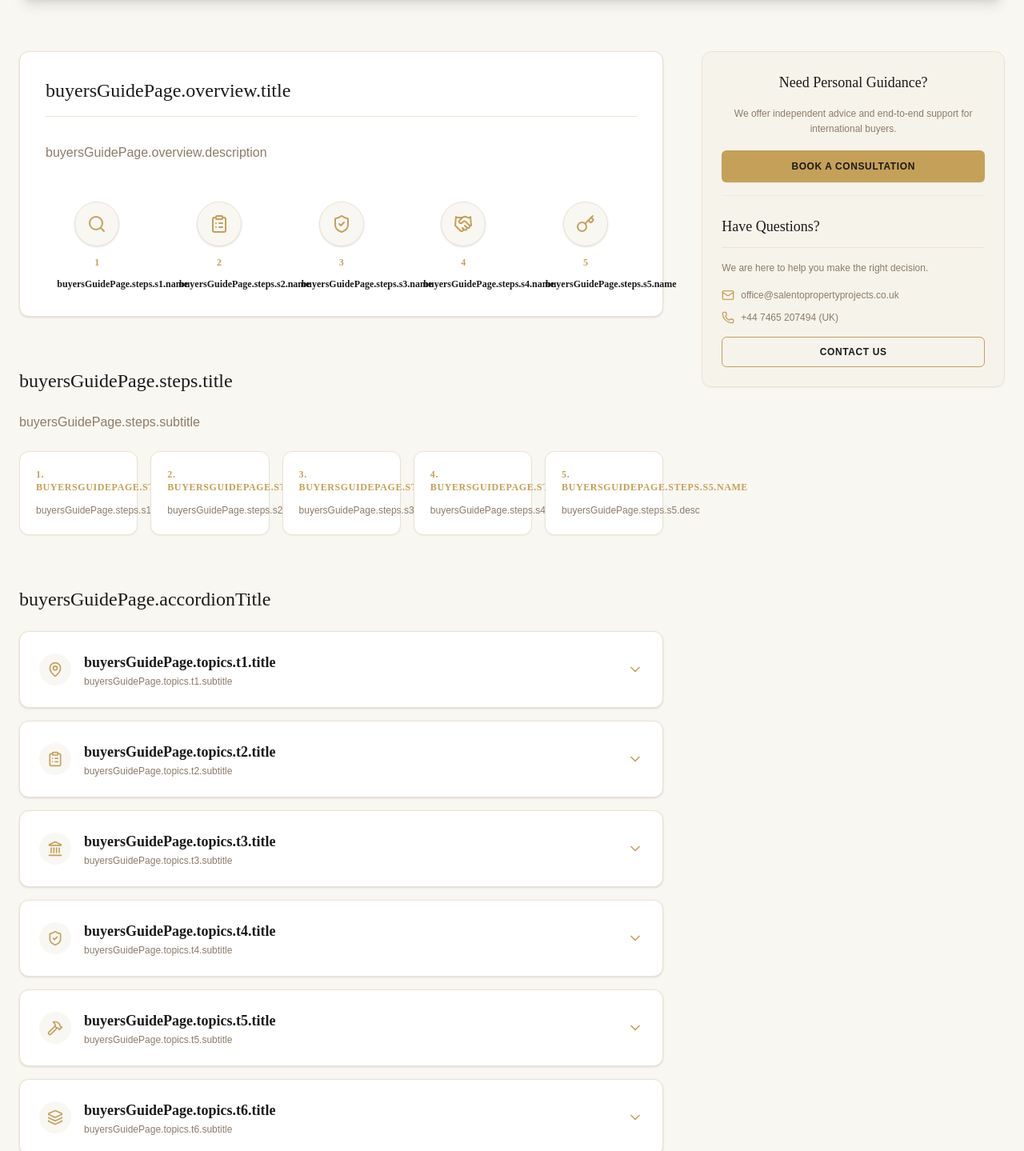
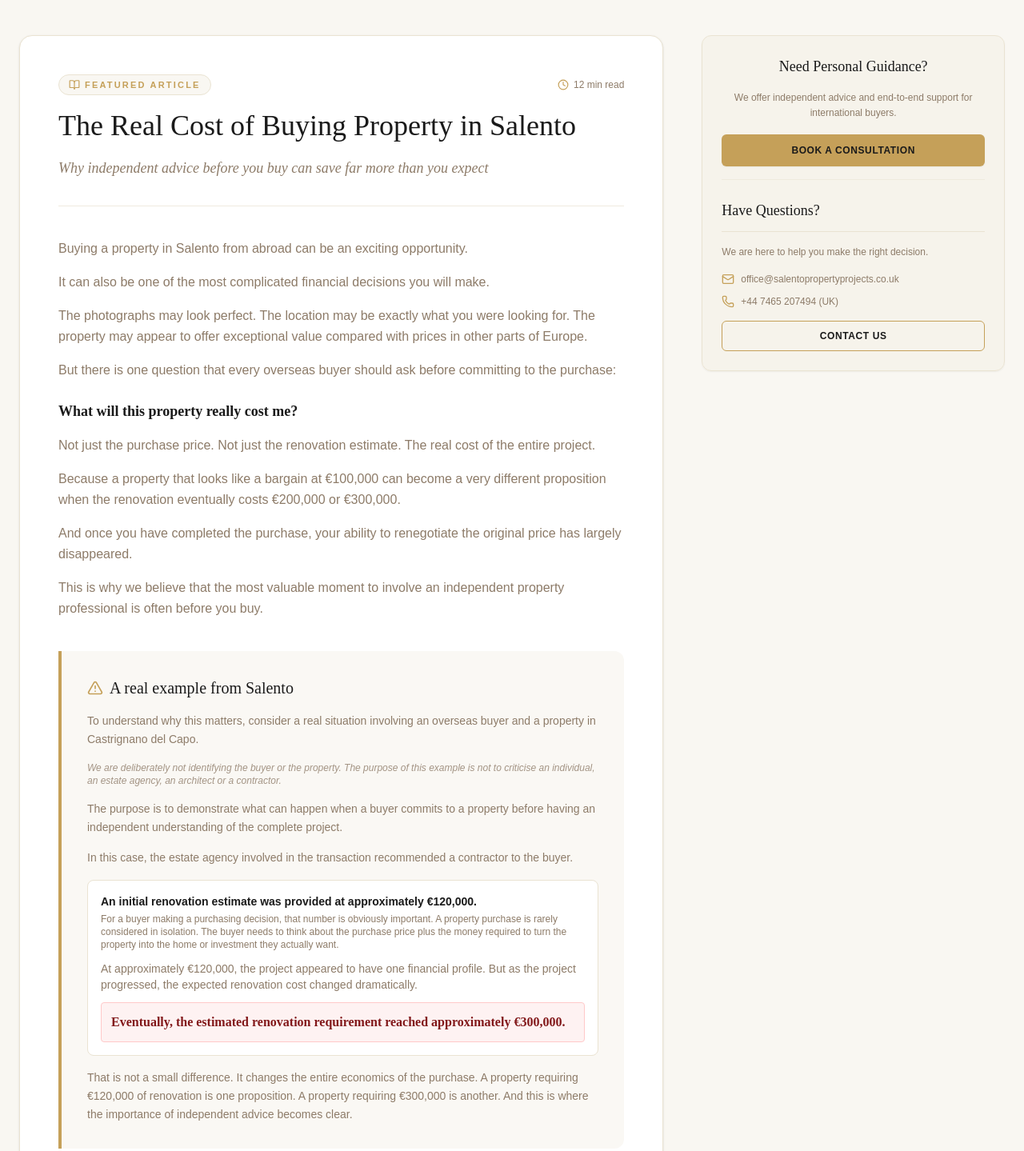
Before and after one commit to mazzuccowow-web/salento-property-projects, a React (Vite) app: page /buyers-guide in a window 1280 px wide. Shown: the part 1171-2610 px from the top of the page at 80% size. Built offline with nearby package versions, Linux system fonts and the light colour scheme.

Commit message:
Update Buyers-guide.tsx

```diff
--- a/src/pages/Buyers-guide.tsx
+++ b/src/pages/Buyers-guide.tsx
@@ -5,12 +5,10 @@
 
 import { useState, useEffect } from 'react';
 import { useTranslation } from 'react-i18next';
-import { motion, AnimatePresence } from 'motion/react';
+import { motion } from 'motion/react';
 import {
-  Search, ClipboardList, ShieldCheck, Handshake, Key,
-  Landmark, Phone, Mail, ArrowRight, Layers, MapPin,
-  Hammer, ChevronDown, BookOpen, Clock, AlertTriangle,
-  CheckCircle2, HelpCircle
+  Phone, Mail, ArrowRight, BookOpen, Clock,
+  AlertTriangle, CheckCircle2, HelpCircle
 } from 'lucide-react';
 
 import copImg from "../photo/cop.png";
@@ -21,7 +19,6 @@ export default function BuyersGuide() {
 
   const [formStatus, setFormStatus] = useState<'idle' | 'sending' | 'success' | 'error'>('idle');
   const [formData, setFormData] = useState({ firstName: '', lastName: '', email: '', gdprConsent: false });
-  const [activeTopic, setActiveTopic] = useState<number | null>(null);
 
   useEffect(() => {
     // Meta Pixel PageView
@@ -67,83 +64,6 @@ export default function BuyersGuide() {
       .catch(() => setFormStatus('error'));
   };
 
-  // 5 STEP DEL PROCESSO
-  const buyingSteps = [
-    { step: '1', name: t('buyersGuidePage.steps.s1.name'), desc: t('buyersGuidePage.steps.s1.desc'), icon: Search },
-    { step: '2', name: t('buyersGuidePage.steps.s2.name'), desc: t('buyersGuidePage.steps.s2.desc'), icon: ClipboardList },
-    { step: '3', name: t('buyersGuidePage.steps.s3.name'), desc: t('buyersGuidePage.steps.s3.desc'), icon: ShieldCheck },
-    { step: '4', name: t('buyersGuidePage.steps.s4.name'), desc: t('buyersGuidePage.steps.s4.desc'), icon: Handshake },
-    { step: '5', name: t('buyersGuidePage.steps.s5.name'), desc: t('buyersGuidePage.steps.s5.desc'), icon: Key },
-  ];
-
-  // 6 ARGOMENTI ACCORDION
-  const topicsData = [
-    {
-      title: t('buyersGuidePage.topics.t1.title'),
-      subtitle: t('buyersGuidePage.topics.t1.subtitle'),
-      icon: MapPin,
-      paragraphs: [t('buyersGuidePage.topics.t1.p1'), t('buyersGuidePage.topics.t1.p2'), t('buyersGuidePage.topics.t1.p3')],
-      listTitle: t('buyersGuidePage.topics.t1.listTitle'),
-      listType: 'disc' as const,
-      listItems: t('buyersGuidePage.topics.t1.items', { returnObjects: true }) as string[],
-      closing: t('buyersGuidePage.topics.t1.closing')
-    },
-    {
-      title: t('buyersGuidePage.topics.t2.title'),
-      subtitle: t('buyersGuidePage.topics.t2.subtitle'),
-      icon: ClipboardList,
-      paragraphs: [t('buyersGuidePage.topics.t2.p1')],
-      listTitle: t('buyersGuidePage.topics.t2.listTitle'),
-      listType: 'decimal' as const,
-      listItems: t('buyersGuidePage.topics.t2.items', { returnObjects: true }) as string[],
-      closing: t('buyersGuidePage.topics.t2.closing')
-    },
-    {
-      title: t('buyersGuidePage.topics.t3.title'),
-      subtitle: t('buyersGuidePage.topics.t3.subtitle'),
-      icon: Landmark,
-      paragraphs: [t('buyersGuidePage.topics.t3.p1')],
-      listTitle: t('buyersGuidePage.topics.t3.listTitle'),
-      listType: 'disc' as const,
-      listItems: t('buyersGuidePage.topics.t3.items', { returnObjects: true }) as string[],
-      afterList: [t('buyersGuidePage.topics.t3.after1'), t('buyersGuidePage.topics.t3.after2')],
-      closing: t('buyersGuidePage.topics.t3.closing')
-    },
-    {
-      title: t('buyersGuidePage.topics.t4.title'),
-      subtitle: t('buyersGuidePage.topics.t4.subtitle'),
-      icon: ShieldCheck,
-      paragraphs: [t('buyersGuidePage.topics.t4.p1'), t('buyersGuidePage.topics.t4.p2')],
-      listTitle: t('buyersGuidePage.topics.t4.listTitle'),
-      listType: 'disc' as const,
-      listItems: t('buyersGuidePage.topics.t4.items', { returnObjects: true }) as string[],
-      afterList: [t('buyersGuidePage.topics.t4.after1')],
-      closing: t('buyersGuidePage.topics.t4.closing')
-    },
-    {
-      title: t('buyersGuidePage.topics.t5.title'),
-      subtitle: t('buyersGuidePage.topics.t5.subtitle'),
-      icon: Hammer,
-      paragraphs: [t('buyersGuidePage.topics.t5.p1'), t('buyersGuidePage.topics.t5.p2')],
-      listTitle: t('buyersGuidePage.topics.t5.listTitle'),
-      listType: 'disc' as const,
-      listItems: t('buyersGuidePage.topics.t5.items', { returnObjects: true }) as string[],
-      afterList: [t('buyersGuidePage.topics.t5.after1')],
-      closing: t('buyersGuidePage.topics.t5.closing')
-    },
-    {
-      title: t('buyersGuidePage.topics.t6.title'),
-      subtitle: t('buyersGuidePage.topics.t6.subtitle'),
-      icon: Layers,
-      paragraphs: [t('buyersGuidePage.topics.t6.p1'), t('buyersGuidePage.topics.t6.p2')],
-      listTitle: t('buyersGuidePage.topics.t6.listTitle'),
-      listType: 'disc' as const,
-      listItems: t('buyersGuidePage.topics.t6.items', { returnObjects: true }) as string[],
-      afterList: [t('buyersGuidePage.topics.t6.after1')],
-      closing: t('buyersGuidePage.topics.t6.closing')
-    }
-  ];
-
   const introParagraphs = t('buyersGuidePage.article.intro', { returnObjects: true }) as string[];
   const investigationItems = t('buyersGuidePage.article.investigation.items', { returnObjects: true }) as Array<{ label: string; desc: string }>;
   const frameworkSteps = t('buyersGuidePage.article.framework.steps', { returnObjects: true }) as string[];
@@ -157,7 +77,7 @@ export default function BuyersGuide() {
           initial={{ opacity: 0, y: -20 }}
           animate={{ opacity: 1, y: 0 }}
           transition={{ duration: 0.8 }}
-          className="relative h-[300px] md:h-[400px] flex items-center justify-center overflow-hidden mb-16 rounded-2xl shadow-md"
+          className="relative h-[280px] md:h-[380px] flex items-center justify-center overflow-hidden mb-16 rounded-2xl shadow-md"
         >
           <div className="absolute inset-0 z-0">
             <img src={bgCop} alt="Salento Landscape Cover" className="w-full h-full object-cover brightness-[65%]" />
@@ -277,93 +197,11 @@ export default function BuyersGuide() {
           </div>
         </motion.div>
 
-        {/* TWO COLUMNS LAYOUT */}
+        {/* MAIN LAYOUT WITH SIDEBAR */}
         <div className="grid grid-cols-1 lg:grid-cols-12 gap-12">
-          <main className="lg:col-span-8 space-y-16">
 
-            {/* OVERVIEW */}
-            <motion.section initial={{ opacity: 0, y: 30 }} whileInView={{ opacity: 1, y: 0 }} viewport={{ once: true }} transition={{ duration: 0.6 }} className="bg-brand-white p-8 rounded-xl border border-brand-sand shadow-sm space-y-8">
-              <h2 className="text-2xl font-serif text-brand-black border-b border-brand-sand pb-4">
-                {t('buyersGuidePage.overview.title')}
-              </h2>
-              <p className="text-brand-taupe font-light leading-relaxed">
-                {t('buyersGuidePage.overview.description')}
-              </p>
-              <div className="grid grid-cols-2 md:grid-cols-5 gap-6 pt-4 text-center relative">
-                {buyingSteps.map((item, idx) => (
-                  <div key={idx} className="flex flex-col items-center space-y-3 relative z-10">
-                    <div className="w-14 h-14 rounded-full bg-brand-beige border border-brand-sand flex items-center justify-center text-brand-gold shadow-sm hover:scale-105 transition-transform">
-                      <item.icon className="w-6 h-6" />
-                    </div>
-                    <span className="text-xs font-bold text-brand-gold font-serif">{item.step}</span>
-                    <h4 className="text-xs font-bold text-brand-black leading-tight max-w-[100px] mx-auto">{item.name}</h4>
-                  </div>
-                ))}
-              </div>
-            </motion.section>
-
-            {/* THE BUYING PROCESS CARDS */}
-            <motion.section initial={{ opacity: 0, y: 30 }} whileInView={{ opacity: 1, y: 0 }} viewport={{ once: true }} transition={{ duration: 0.6 }} className="space-y-6">
-              <h2 className="text-2xl font-serif text-brand-black">{t('buyersGuidePage.steps.title')}</h2>
-              <p className="text-brand-taupe font-light">{t('buyersGuidePage.steps.subtitle')}</p>
-              <div className="grid grid-cols-1 md:grid-cols-5 gap-4">
-                {buyingSteps.map((card, idx) => (
-                  <div key={idx} className="bg-brand-white p-5 rounded-xl border border-brand-sand shadow-xs space-y-3">
-                    <h4 className="text-xs font-bold text-brand-gold uppercase tracking-wider">{card.step}. {card.name}</h4>
-                    <p className="text-xs text-brand-taupe font-light leading-relaxed">{card.desc}</p>
-                  </div>
-                ))}
-              </div>
-            </motion.section>
-
-            {/* KEY TOPICS ACCORDION */}
-            <motion.section initial={{ opacity: 0, y: 30 }} whileInView={{ opacity: 1, y: 0 }} viewport={{ once: true }} transition={{ duration: 0.6 }} className="space-y-6">
-              <h2 className="text-2xl font-serif text-brand-black">{t('buyersGuidePage.accordionTitle')}</h2>
-              <div className="space-y-4">
-                {topicsData.map((topic, idx) => {
-                  const isOpened = activeTopic === idx;
-                  const ListTag = topic.listType === 'decimal' ? 'ol' : 'ul';
-                  return (
-                    <div key={idx} className="bg-brand-white rounded-xl border border-brand-sand overflow-hidden shadow-sm transition-all duration-300">
-                      <button onClick={() => setActiveTopic(isOpened ? null : idx)} className="w-full p-6 text-left flex items-center justify-between gap-4 focus:outline-none">
-                        <div className="flex items-center space-x-4">
-                          <div className="w-10 h-10 rounded-full bg-brand-beige flex items-center justify-center text-brand-gold flex-shrink-0">
-                            <topic.icon className="w-5 h-5" />
-                          </div>
-                          <div>
-                            <h4 className="font-serif text-lg text-brand-black font-semibold">{topic.title}</h4>
-                            <p className="text-xs text-brand-taupe font-light mt-0.5">{topic.subtitle}</p>
-                          </div>
-                        </div>
-                        <ChevronDown className={`w-5 h-5 text-brand-gold transition-transform duration-300 ${isOpened ? 'rotate-180' : ''}`} />
-                      </button>
-
-                      <AnimatePresence initial={false}>
-                        {isOpened && (
-                          <motion.div initial={{ height: 0, opacity: 0 }} animate={{ height: 'auto', opacity: 1 }} exit={{ height: 0, opacity: 0 }} transition={{ duration: 0.3 }}>
-                            <div className="px-6 pb-6 pt-2 border-t border-brand-sand/40 text-sm text-brand-taupe font-light leading-relaxed space-y-4">
-                              {topic.paragraphs.map((p, pIdx) => <p key={pIdx}>{p}</p>)}
-                              {Array.isArray(topic.listItems) && (
-                                <div className="pt-1">
-                                  {topic.listTitle && <p className="font-semibold mb-2">{topic.listTitle}</p>}
-                                  <ListTag className={`${topic.listType === 'decimal' ? 'list-decimal' : 'list-disc'} pl-5 space-y-1`}>
-                                    {topic.listItems.map((li, lIdx) => <li key={lIdx}>{li}</li>)}
-                                  </ListTag>
-                                </div>
-                              )}
-                              {topic.afterList?.map((p, aIdx) => <p key={aIdx}>{p}</p>)}
-                              {topic.closing && <p className="italic pt-1 font-medium text-brand-black/80">{topic.closing}</p>}
-                            </div>
-                          </motion.div>
-                        )}
-                      </AnimatePresence>
-                    </div>
-                  );
-                })}
-              </div>
-            </motion.section>
-
-            {/* EDITORIAL ARTICLE (SOSTITUISCE IL CONTAINER SORO) */}
+          {/* ARTICLE CONTENT */}
+          <main className="lg:col-span-8">
             <motion.article
               initial={{ opacity: 0, y: 30 }}
               whileInView={{ opacity: 1, y: 0 }}
@@ -371,7 +209,7 @@ export default function BuyersGuide() {
               transition={{ duration: 0.7 }}
               className="bg-brand-white p-8 md:p-12 rounded-2xl border border-brand-sand shadow-sm space-y-10"
             >
-              {/* Intestazione Articolo */}
+              {/* Header */}
               <div className="border-b border-brand-sand/70 pb-8 space-y-4">
                 <div className="flex flex-wrap items-center justify-between gap-2">
                   <span className="inline-flex items-center gap-1.5 text-[11px] font-bold tracking-[0.2em] uppercase text-brand-gold bg-brand-beige px-3 py-1 rounded-full border border-brand-sand">
@@ -391,7 +229,7 @@ export default function BuyersGuide() {
                 </p>
               </div>
 
-              {/* Paragrafi Introduttivi */}
+              {/* Intro paragraphs */}
               <div className="space-y-4 text-sm md:text-base text-brand-taupe font-light leading-relaxed">
                 {Array.isArray(introParagraphs) && introParagraphs.map((para, i) => (
                   <p key={i} className={i === 4 ? "text-lg font-serif font-bold text-brand-black pt-2" : ""}>
@@ -400,7 +238,7 @@ export default function BuyersGuide() {
                 ))}
               </div>
 
-              {/* Box Caso Studio: Castrignano del Capo */}
+              {/* Case Study Callout Box */}
               <div className="bg-brand-beige/80 border-l-4 border-brand-gold rounded-r-xl p-6 md:p-8 space-y-4">
                 <div className="flex items-center gap-2 text-brand-black font-serif text-xl font-medium">
                   <AlertTriangle className="w-5 h-5 text-brand-gold flex-shrink-0" />
@@ -422,7 +260,7 @@ export default function BuyersGuide() {
                 <p className="text-sm text-brand-taupe font-light leading-relaxed">{t('buyersGuidePage.article.caseStudy.p8')}</p>
               </div>
 
-              {/* Il Problema del Circuito Chiuso */}
+              {/* The Closed-Circle Problem */}
               <div className="space-y-4 text-sm md:text-base text-brand-taupe font-light leading-relaxed">
                 <h3 className="text-2xl font-serif text-brand-black pt-4">
                   {t('buyersGuidePage.article.closedCircle.title')}
@@ -444,7 +282,7 @@ export default function BuyersGuide() {
                 </blockquote>
               </div>
 
-              {/* Negoziazione */}
+              {/* Negotiation Section */}
               <div className="space-y-4 text-sm md:text-base text-brand-taupe font-light leading-relaxed">
                 <h3 className="text-2xl font-serif text-brand-black pt-4">
                   {t('buyersGuidePage.article.negotiation.title')}
@@ -457,7 +295,7 @@ export default function BuyersGuide() {
                 </div>
               </div>
 
-              {/* Griglia Comparativa: Immobile A vs Immobile B */}
+              {/* Property A vs Property B Comparison */}
               <div className="space-y-6 pt-4">
                 <h3 className="text-2xl font-serif text-brand-black">
                   {t('buyersGuidePage.article.comparison.title')}
@@ -496,7 +334,7 @@ export default function BuyersGuide() {
                 </p>
               </div>
 
-              {/* 8 Ambiti di Verifica */}
+              {/* What should be investigated checklist */}
               <div className="space-y-6 pt-4">
                 <h3 className="text-2xl font-serif text-brand-black">
                   {t('buyersGuidePage.article.investigation.title')}
@@ -518,7 +356,7 @@ export default function BuyersGuide() {
                 </div>
               </div>
 
-              {/* Strategia & Processo in 8 Step */}
+              {/* Strategy and Framework (8 Steps) */}
               <div className="space-y-6 pt-4">
                 <h3 className="text-2xl font-serif text-brand-black">
                   {t('buyersGuidePage.article.strategy.title')}
@@ -548,7 +386,7 @@ export default function BuyersGuide() {
                 </div>
               </div>
 
-              {/* Se hai già acquistato */}
+              {/* What if you have already bought? */}
               <div className="bg-brand-beige p-6 md:p-8 rounded-xl border border-brand-sand space-y-3">
                 <h3 className="text-xl font-serif text-brand-black font-medium">
                   {t('buyersGuidePage.article.lateSection.title')}
@@ -567,7 +405,7 @@ export default function BuyersGuide() {
                 </p>
               </div>
 
-              {/* Le 5 Domande Chiave */}
+              {/* 5 Questions Box */}
               <div className="bg-brand-black text-brand-white p-8 rounded-2xl space-y-6">
                 <div className="flex items-center gap-2">
                   <HelpCircle className="w-6 h-6 text-brand-gold flex-shrink-0" />
@@ -584,7 +422,7 @@ export default function BuyersGuide() {
                 </div>
               </div>
 
-              {/* Conclusione & CTA */}
+              {/* Conclusion & CTA */}
               <div className="pt-6 border-t border-brand-sand/80 space-y-5 text-center max-w-2xl mx-auto">
                 <h3 className="text-2xl font-serif text-brand-black">
                   {t('buyersGuidePage.article.conclusion.title')}
@@ -611,12 +449,17 @@ export default function BuyersGuide() {
                 </div>
               </div>
             </motion.article>
-
           </main>
 
           {/* SIDEBAR */}
           <aside className="lg:col-span-4 space-y-8">
-            <motion.div initial={{ opacity: 0, y: 20 }} whileInView={{ opacity: 1, y: 0 }} viewport={{ once: true }} transition={{ duration: 0.6 }} className="bg-brand-sand/20 p-6 rounded-xl border border-brand-sand shadow-xs text-center space-y-4 sticky top-28">
+            <motion.div
+              initial={{ opacity: 0, y: 20 }}
+              whileInView={{ opacity: 1, y: 0 }}
+              viewport={{ once: true }}
+              transition={{ duration: 0.6 }}
+              className="bg-brand-sand/20 p-6 rounded-xl border border-brand-sand shadow-xs text-center space-y-4 sticky top-28"
+            >
               <h3 className="font-serif text-lg text-brand-black">{t('buyersGuidePage.sidebar.guidanceTitle')}</h3>
               <p className="text-xs text-brand-taupe font-light leading-relaxed">{t('buyersGuidePage.sidebar.guidanceDesc')}</p>
               <a href="https://wa.me/447465207494" target="_blank" rel="noreferrer" className="bg-brand-gold text-brand-black block px-4 py-3 rounded-md font-bold text-xs tracking-wider uppercase hover:bg-brand-black hover:text-brand-white transition-all shadow-xs">
```
